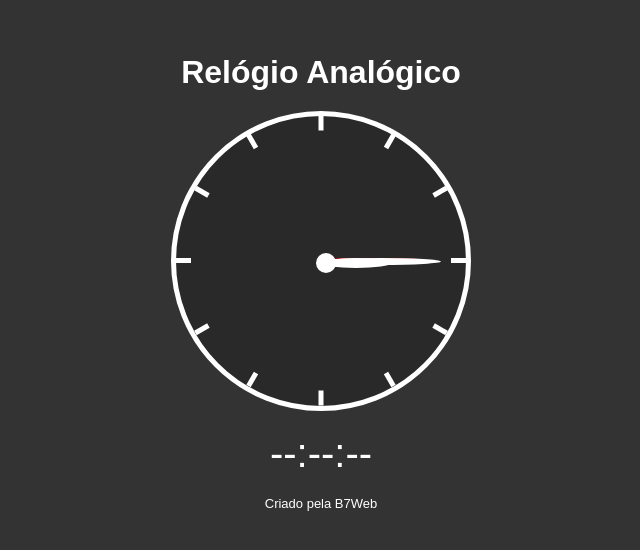
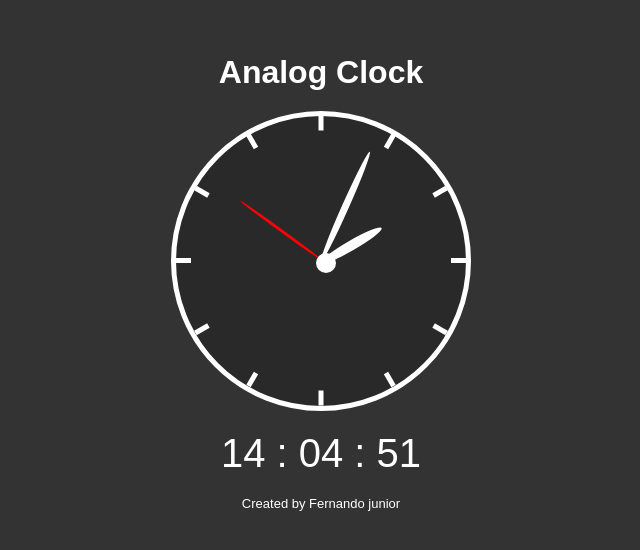
Before and after one commit to fernandobfr10/analog-clock-javascript, a plain HTML site: page index.html in a window 1280 px wide. Shown: the part 118-668 px from the top of the page, without its empty margins (319-959 px from the left). Drawn offline with Linux system fonts and the light colour scheme.

Commit message:
:sparkles: Project finished

```diff
--- a/index.html
+++ b/index.html
@@ -1,14 +1,14 @@
 <!DOCTYPE html>
-<html lang="pt">
+<html lang="en">
 <head>
   <meta charset="UTF-8">
   <meta http-equiv="X-UA-Compatible" content="IE=edge">
   <meta name="viewport" content="width=device-width, initial-scale=1.0">
-    <title>Relógio Analógico</title>
+  <title>Analog Clock</title>
   <link rel="stylesheet" href="style.css" />
 </head>
 <body>
-    <h1>Relógio Analógico</h1>
+  <h1>Analog Clock</h1>
 
   <div class="relogio">
     <div class="riscos">
@@ -34,7 +34,7 @@
   </div>
   <div class="digital">--:--:--</div>
 
-    <footer>Criado pela B7Web</footer>
+  <footer>Created by Fernando junior</footer>
 
   <script src="script.js"></script>
 </body>
--- a/script.js
+++ b/script.js
@@ -0,0 +1,32 @@
+// Digital Clock
+let digitalElement = document.querySelector('.digital')
+
+// Analog Clock
+let secondsElement = document.querySelector('.p_s')
+let minutesElement = document.querySelector('.p_m')
+let hoursElement = document.querySelector('.p_h')
+
+const updateClock = () => {
+  let now = new Date()
+
+  let hours = now.getHours()
+  let minutes = now.getMinutes()
+  let seconds = now.getSeconds()
+
+  // Digital Clock
+  digitalElement.innerHTML = `${ fixTime(hours) } : ${ fixTime(minutes) } : ${ fixTime(seconds) }`
+
+  // Analog Clock
+  let secondsDeg = ((360 / 60) * seconds) - 90
+  let minutesDeg = ((360 / 60) * minutes) - 90
+  let hoursDeg = ((360 / 12) * hours) - 90
+
+  secondsElement.style.transform = `rotate(${secondsDeg}deg)`
+  minutesElement.style.transform = `rotate(${minutesDeg}deg)`
+  hoursElement.style.transform = `rotate(${hoursDeg}deg)`
+}
+
+const fixTime = time => time < 10 ? `0${time}` : time
+
+setInterval(updateClock, 1000)
+updateClock()
```
Lines whose indentation alone changed are shown as unchanged.
